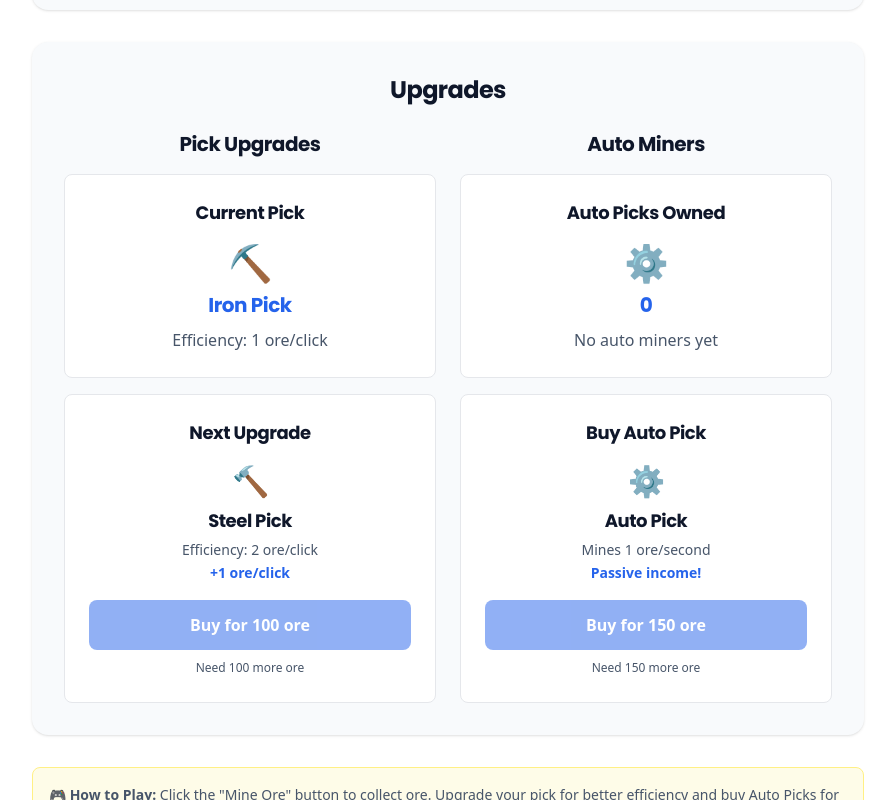
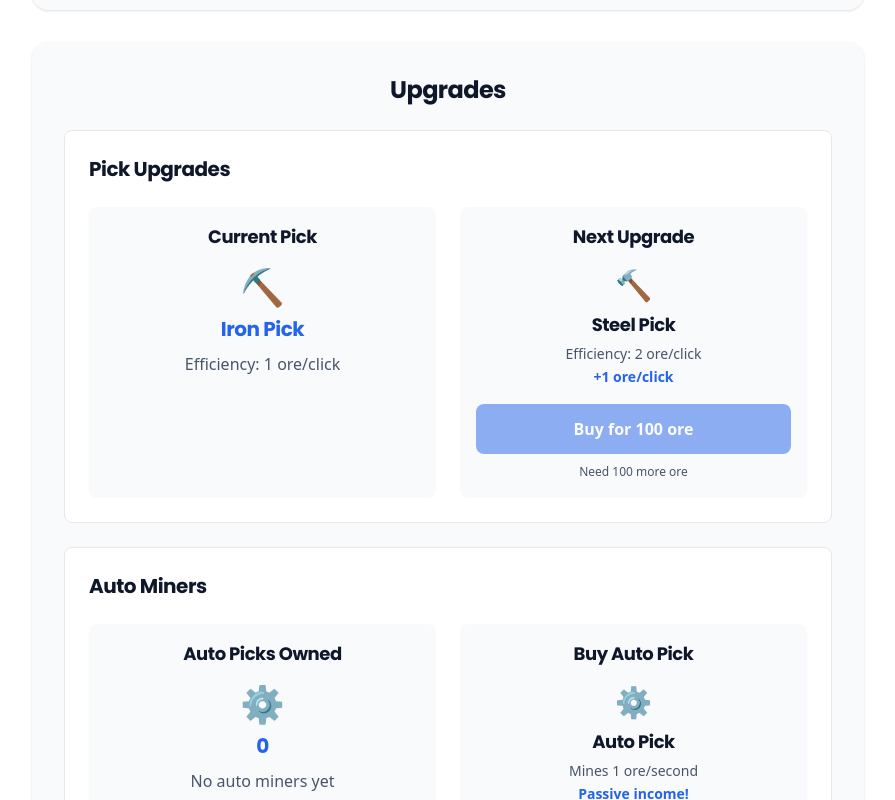
Before and after one commit to mmitrik/personal-site, a Next.js app: page /apps/ore-miner in a window 1280 px wide. Shown: the part 760-1560 px from the top of the page, without its empty margins (192-1087 px from the left). Built offline with nearby package versions, Linux system fonts and the light colour scheme.

Commit message:
Changed layout for Ore Miner to accommodate future upgrades.

```diff
--- a/src/app/apps/ore-miner/page.js
+++ b/src/app/apps/ore-miner/page.js
@@ -125,13 +125,13 @@ export default function OreMiner() {
         <section className="mt-8 bg-surface p-8 rounded-2xl shadow-sm">
           <h2 className="text-2xl font-semibold text-text mb-6 text-center">Upgrades</h2>
 
-          <div className="grid grid-cols-1 lg:grid-cols-2 gap-6">
-            {/* Pick Upgrades Column */}
-            <div>
-              <h3 className="text-xl font-semibold text-text mb-4 text-center">Pick Upgrades</h3>
-
+          <div className="space-y-6">
+            {/* Pick Upgrades Row */}
+            <div className="bg-bg p-6 rounded-lg border border-border">
+              <h3 className="text-xl font-semibold text-text mb-6">Pick Upgrades</h3>
+              <div className="grid grid-cols-1 md:grid-cols-2 gap-6">
                 {/* Current Pick */}
-              <div className="bg-bg p-6 rounded-lg border border-border mb-4">
+                <div className="bg-surface p-4 rounded-lg">
                   <h4 className="text-lg font-semibold text-text mb-4 text-center">Current Pick</h4>
                   <div className="text-center">
                     <div className="text-4xl mb-2">{currentPick.emoji}</div>
@@ -142,7 +142,7 @@ export default function OreMiner() {
 
                 {/* Next Pick Upgrade */}
                 {nextPick ? (
-                <div className="bg-bg p-6 rounded-lg border border-border">
+                  <div className="bg-surface p-4 rounded-lg">
                     <h4 className="text-lg font-semibold text-text mb-4 text-center">Next Upgrade</h4>
                     <div className="text-center mb-4">
                       <div className="text-3xl mb-2">{nextPick.emoji}</div>
@@ -171,20 +171,21 @@ export default function OreMiner() {
                     </div>
                   </div>
                 ) : (
-                <div className="bg-bg p-6 rounded-lg border border-border text-center">
+                  <div className="bg-surface p-4 rounded-lg text-center">
                     <div className="text-4xl mb-4">🏆</div>
                     <h4 className="text-lg font-semibold text-text mb-2">Max Level Reached!</h4>
                     <p className="text-muted">You have the ultimate mining pick!</p>
                   </div>
                 )}
               </div>
+            </div>
 
-            {/* Auto Miners Column */}
-            <div>
-              <h3 className="text-xl font-semibold text-text mb-4 text-center">Auto Miners</h3>
-
+            {/* Auto Miners Row */}
+            <div className="bg-bg p-6 rounded-lg border border-border">
+              <h3 className="text-xl font-semibold text-text mb-6">Auto Miners</h3>
+              <div className="grid grid-cols-1 md:grid-cols-2 gap-6">
                 {/* Current Auto Miners */}
-              <div className="bg-bg p-6 rounded-lg border border-border mb-4">
+                <div className="bg-surface p-4 rounded-lg">
                   <h4 className="text-lg font-semibold text-text mb-4 text-center">Auto Picks Owned</h4>
                   <div className="text-center">
                     <div className="text-4xl mb-2">⚙️</div>
@@ -199,7 +200,7 @@ export default function OreMiner() {
                 </div>
 
                 {/* Buy Auto Miner */}
-              <div className="bg-bg p-6 rounded-lg border border-border">
+                <div className="bg-surface p-4 rounded-lg">
                   <h4 className="text-lg font-semibold text-text mb-4 text-center">Buy Auto Pick</h4>
                   <div className="text-center mb-4">
                     <div className="text-3xl mb-2">⚙️</div>
@@ -229,6 +230,7 @@ export default function OreMiner() {
                 </div>
               </div>
             </div>
+          </div>
         </section>
 
         {/* Info Section */}
```
Lines whose indentation alone changed are shown as unchanged.
